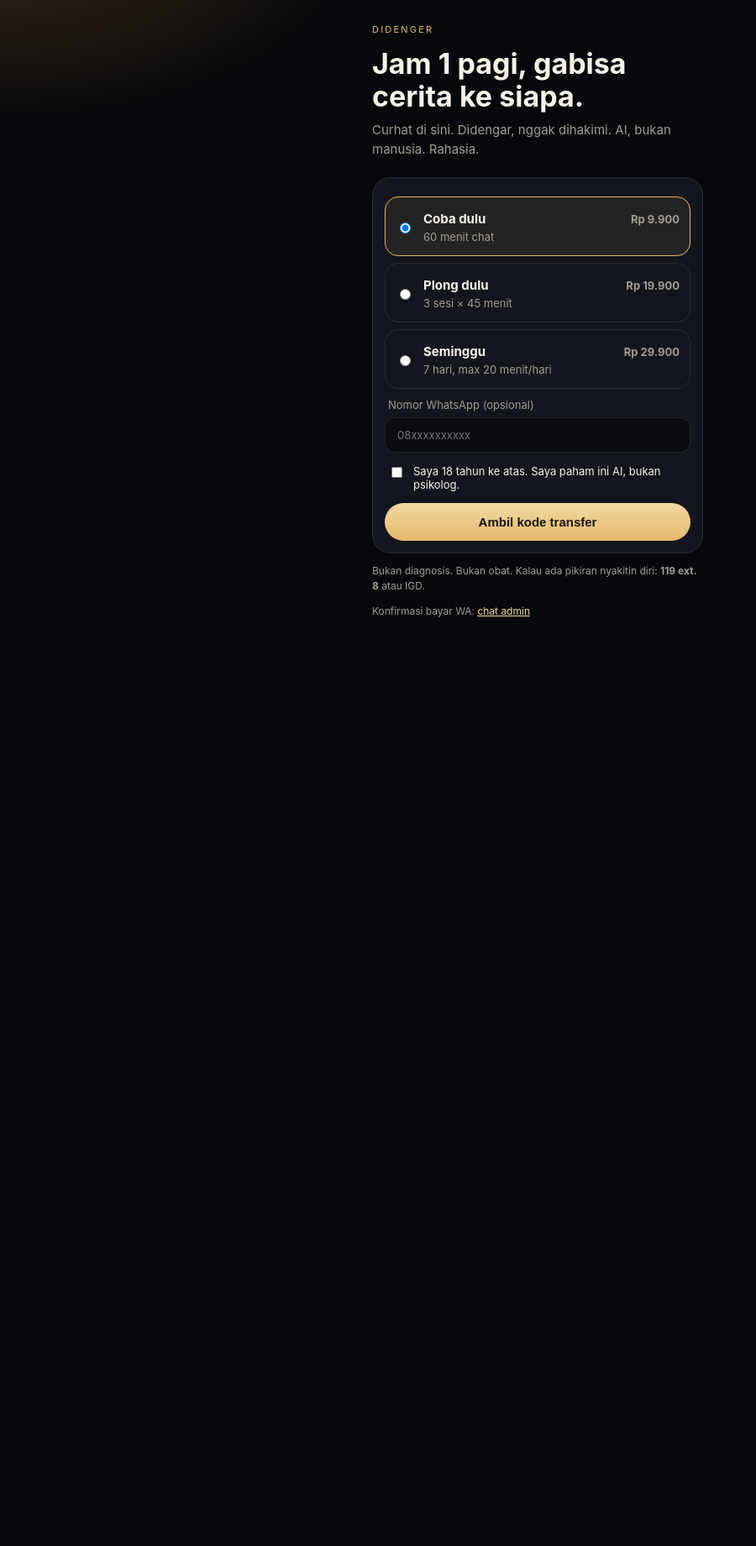
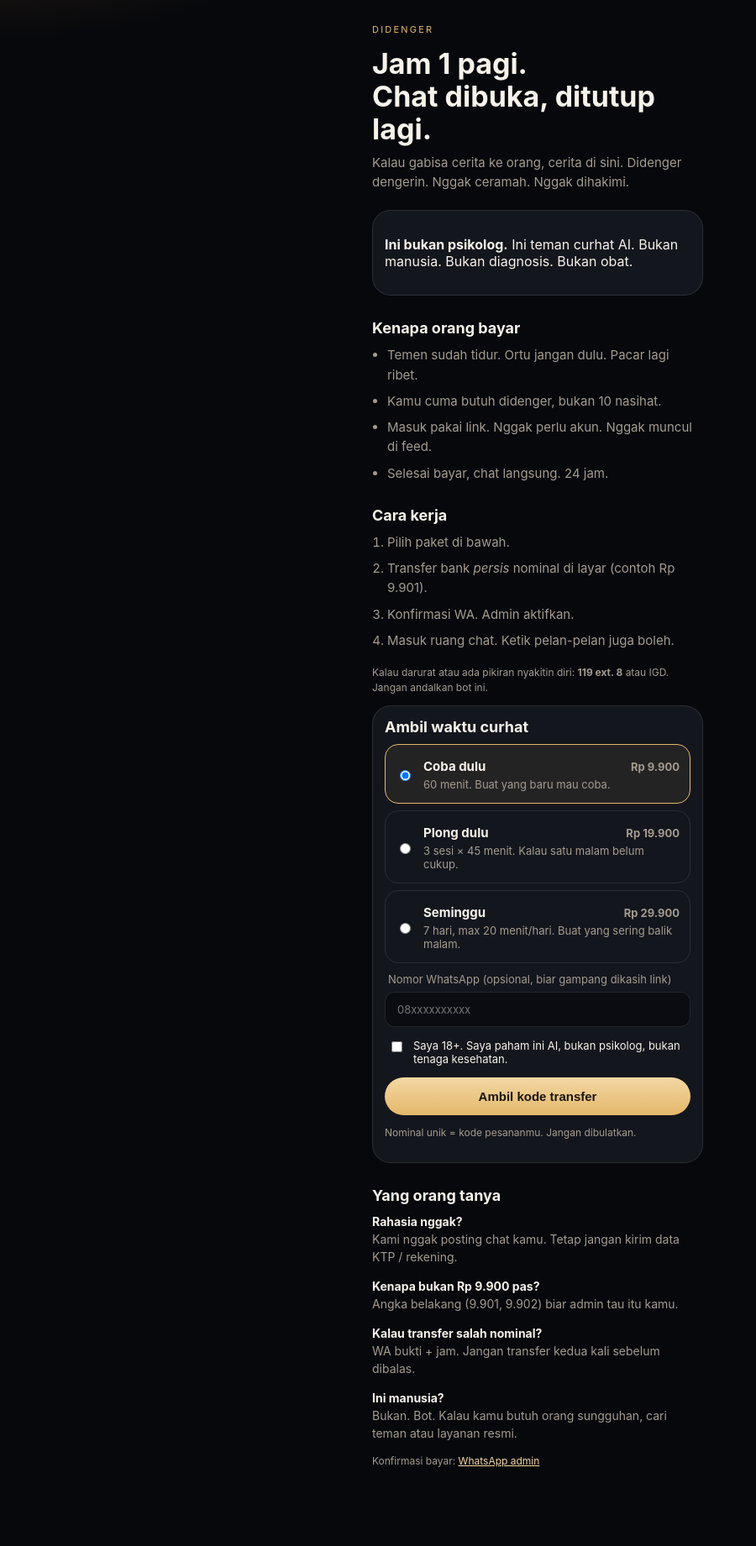
Before and after one commit to romeor88/didenger, a Flask app: page / in a window 1280 px wide. Shown: the whole page at 84% size, without its empty margins (0-900 px from the left). Before the commit the page ends 735 px from the top, so only its background shows below. Run offline with Flask 3, Linux system fonts and the light colour scheme.

Commit message:
convincing lander

```diff
--- a/static/style.css
+++ b/static/style.css
@@ -130,3 +130,9 @@
 .row { display: flex; justify-content: space-between; align-items: center; gap: 10px; }
 .row button { width: auto; margin: 0; }
 .flash { background: #3b2a12; padding: 10px 12px; border-radius: 12px; margin-bottom: 12px; }
+
+.h2 { font-size: 18px; margin: 28px 0 10px; font-weight: 650; }
+.why, .steps { margin: 0 0 18px; padding-left: 18px; color: var(--mute); line-height: 1.55; font-size: 15px; }
+.why li, .steps li { margin: 8px 0; }
+.faq p { color: var(--mute); font-size: 14px; line-height: 1.5; margin: 0 0 14px; }
+.faq strong { color: var(--text); }
--- a/templates/index.html
+++ b/templates/index.html
@@ -1,44 +1,74 @@
 {% extends "base.html" %}
 {% block body %}
 <p class="brand">{{ app_name }}</p>
-<h1>Jam 1 pagi, gabisa cerita ke siapa.</h1>
-<p class="lead">Curhat di sini. Didengar, nggak dihakimi. AI, bukan manusia. Rahasia.</p>
+<h1>Jam 1 pagi.<br>Chat dibuka, ditutup lagi.</h1>
+<p class="lead">Kalau gabisa cerita ke orang, cerita di sini. Didenger dengerin. Nggak ceramah. Nggak dihakimi.</p>
+
+<div class="card">
+  <p><strong>Ini bukan psikolog.</strong> Ini teman curhat AI. Bukan manusia. Bukan diagnosis. Bukan obat.</p>
+</div>
+
+<h2 class="h2">Kenapa orang bayar</h2>
+<ul class="why">
+  <li>Temen sudah tidur. Ortu jangan dulu. Pacar lagi ribet.</li>
+  <li>Kamu cuma butuh didenger, bukan 10 nasihat.</li>
+  <li>Masuk pakai link. Nggak perlu akun. Nggak muncul di feed.</li>
+  <li>Selesai bayar, chat langsung. 24 jam.</li>
+</ul>
+
+<h2 class="h2">Cara kerja</h2>
+<ol class="steps">
+  <li>Pilih paket di bawah.</li>
+  <li>Transfer bank <em>persis</em> nominal di layar (contoh Rp 9.901).</li>
+  <li>Konfirmasi WA. Admin aktifkan.</li>
+  <li>Masuk ruang chat. Ketik pelan-pelan juga boleh.</li>
+</ol>
+
+<p class="fine">Kalau darurat atau ada pikiran nyakitin diri: <strong>119 ext. 8</strong> atau IGD. Jangan andalkan bot ini.</p>
 
 <form method="post" action="{{ url_for('create_order') }}" class="card">
-   <label class="pack">
+  <h2 class="h2" style="margin-top:0">Ambil waktu curhat</h2>
+
+  <label class="pack">
     <input type="radio" name="pack" value="try" checked>
     <div>
       <strong>Coba dulu <span class="price">Rp 9.900</span></strong>
-      <span>60 menit chat</span>
+      <span>60 menit. Buat yang baru mau coba.</span>
     </div>
   </label>
   <label class="pack">
     <input type="radio" name="pack" value="plus">
     <div>
       <strong>Plong dulu <span class="price">Rp 19.900</span></strong>
-      <span>3 sesi × 45 menit</span>
+      <span>3 sesi × 45 menit. Kalau satu malam belum cukup.</span>
     </div>
   </label>
   <label class="pack">
     <input type="radio" name="pack" value="week">
     <div>
       <strong>Seminggu <span class="price">Rp 29.900</span></strong>
-      <span>7 hari, max 20 menit/hari</span>
+      <span>7 hari, max 20 menit/hari. Buat yang sering balik malam.</span>
     </div>
   </label>
 
-  <label class="field">Nomor WhatsApp (opsional)
+  <label class="field">Nomor WhatsApp (opsional, biar gampang dikasih link)
     <input type="text" name="wa" placeholder="08xxxxxxxxxx">
   </label>
   <label class="check">
     <input type="checkbox" name="age" value="yes" required>
-    Saya 18 tahun ke atas. Saya paham ini AI, bukan psikolog.
+    Saya 18+. Saya paham ini AI, bukan psikolog, bukan tenaga kesehatan.
   </label>
   <button type="submit">Ambil kode transfer</button>
+  <p class="fine">Nominal unik = kode pesananmu. Jangan dibulatkan.</p>
 </form>
 
-<div class="fine">
-  <p>Bukan diagnosis. Bukan obat. Kalau ada pikiran nyakitin diri: <strong>119 ext. 8</strong> atau IGD.</p>
-  <p>Konfirmasi bayar WA: <a href="https://wa.me/{{ wa }}">chat admin</a></p>
+<h2 class="h2">Yang orang tanya</h2>
+<div class="faq">
+  <p><strong>Rahasia nggak?</strong><br>Kami nggak posting chat kamu. Tetap jangan kirim data KTP / rekening.</p>
+  <p><strong>Kenapa bukan Rp 9.900 pas?</strong><br>Angka belakang (9.901, 9.902) biar admin tau itu kamu.</p>
+  <p><strong>Kalau transfer salah nominal?</strong><br>WA bukti + jam. Jangan transfer kedua kali sebelum dibalas.</p>
+  <p><strong>Ini manusia?</strong><br>Bukan. Bot. Kalau kamu butuh orang sungguhan, cari teman atau layanan resmi.</p>
 </div>
+
+<p class="fine">Konfirmasi bayar: <a href="https://wa.me/{{ wa }}">WhatsApp admin</a></p>
 {% endblock %}
```
